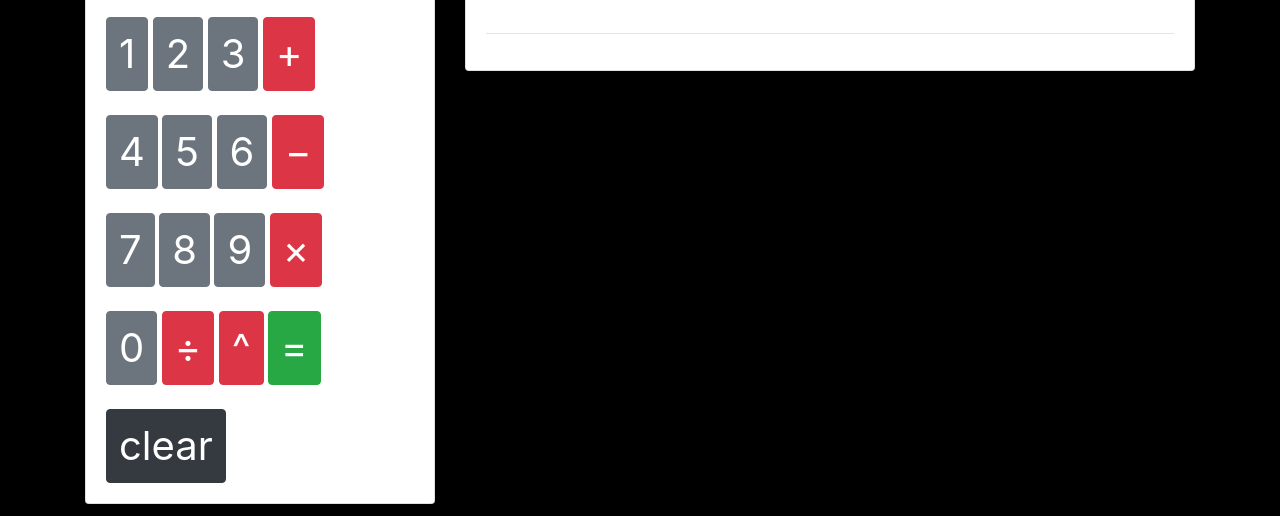
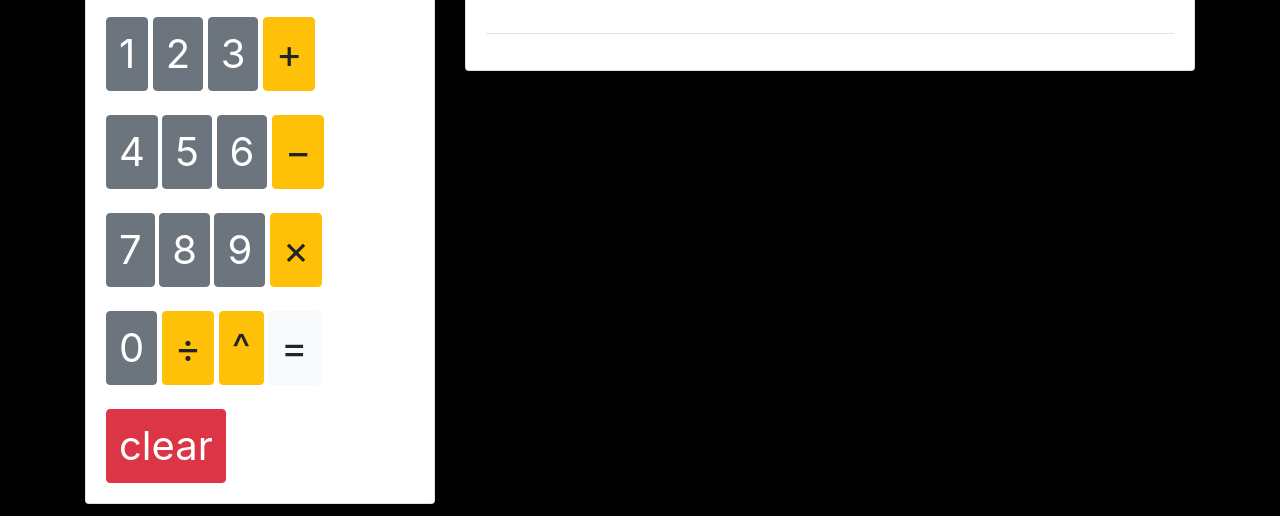
Before and after one commit to fbuonojr/calculator, a plain HTML site: page index.html in a window 1280 px wide. Shown: the part 284-800 px from the top of the page. Drawn offline with nearby package versions, Linux system fonts and the light colour scheme.

Commit message:
changed button colors

```diff
--- a/index.html
+++ b/index.html
@@ -33,24 +33,24 @@
                             <button id="button-1" class="btn btn-secondary number" value="1"><span>1</span></button>
                             <button id="button-2" class="btn btn-secondary number" value="2"><span>2</span></button>
                             <button id="button-3" class="btn btn-secondary number" value="3"><span>3</span></button>
-                            <button id="button-plus" class="btn btn-danger operator" value="plus"><span>+</span></button>
+                            <button id="button-plus" class="btn btn-warning operator" value="plus"><span>+</span></button>
                             <br><br>
                             <button id="button-4" class="btn btn-secondary number" value="4"><span>4</span></button>
                             <button id="button-5" class="btn btn-secondary number" value="5"><span>5</span></button>
                             <button id="button-6" class="btn btn-secondary number" value="6"><span>6</span></button>
-                            <button id="button-minus" class="btn btn-danger operator" value="minus"><span>&minus;</span></button>
+                            <button id="button-minus" class="btn btn-warning operator" value="minus"><span>&minus;</span></button>
                             <br><br>
                             <button id="button-7" class="btn btn-secondary number" value="7"><span>7</span></button>
                             <button id="button-8" class="btn btn-secondary number" value="8"><span>8</span></button>
                             <button id="button-9" class="btn btn-secondary number" value="9"><span>9</span></button>
-                            <button id="button-multiply" class="btn btn-danger operator" value="times"><span>&times;</span></button>
+                            <button id="button-multiply" class="btn btn-warning operator" value="times"><span>&times;</span></button>
                             <br><br>
                             <button id="button-0" class="btn btn-secondary number" value="0"><span>0</span></button>
-                            <button id="button-divide" class="btn btn-danger operator" value="divide"><span>&divide;</span></button>
-                            <button id="button-power" class="btn btn-danger operator" value="power"><span>^</span></button>
-                            <button id="button-equal" class="btn btn-success equal" value="equals"><span>=</span></button>
+                            <button id="button-divide" class="btn btn-warning operator" value="divide"><span>&divide;</span></button>
+                            <button id="button-power" class="btn btn-warning operator" value="power"><span>^</span></button>
+                            <button id="button-equal" class="btn btn-light equal" value="equals"><span>=</span></button>
                             <br><br>
-                            <button id="button-clear" class="btn btn-dark clear" value="clear"><span>clear</span></button>
+                            <button id="button-clear" class="btn btn-danger clear" value="clear"><span>clear</span></button>
                         </div>
                     </div>
                 </div>
```
